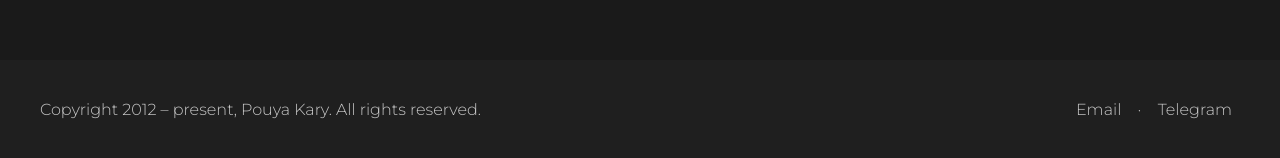
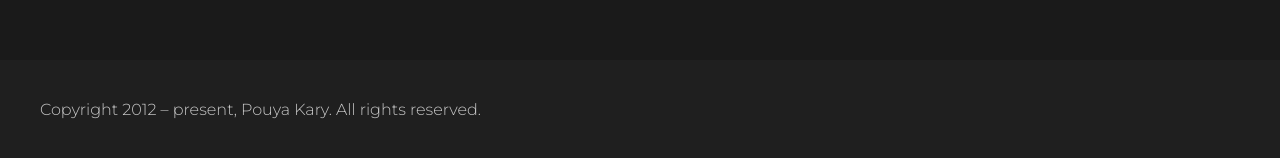
Before and after one commit to pouyakary/pouyakary.github.io, a Jekyll site: the page built from index.html, in a window 1280 px wide and 900 px high, scrolled down 1023 px. Shown: the part 739-897 px from the top of the window. Built offline with Jekyll 4.4.1, drawn with Linux system fonts in a browser that asks for light colours; the list of posts is cut into pages by our own code.

Commit message:
new footer

```diff
--- a/_includes/footer.html
+++ b/_includes/footer.html
@@ -74,13 +74,6 @@
 
 	<!-- Footer Copyright -->
 	<div id="kf-footer-copy">
-		<div id="kf-footer-copy-left">
-			<span id="kf-footer-copy-small">&copy</span><span id="kf-footer-copy-big">Copyright</span> 2012 &ndash; present, Pouya Kary. All rights reserved.
-		</div>
-		<div id="kf-footer-copy-right">
-			<a href="">Email</a> &nbsp;&middot;&nbsp;
-			<a href="">Telegram</a>
-		</div>
-		<div style="clear: both;"></div>
+		<span id="kf-footer-copy-small">&copy</span><span id="kf-footer-copy-big">Copyright</span> 2012 &ndash; present, Pouya Kary. All rights reserved.
 	</div>
 </div>
```
